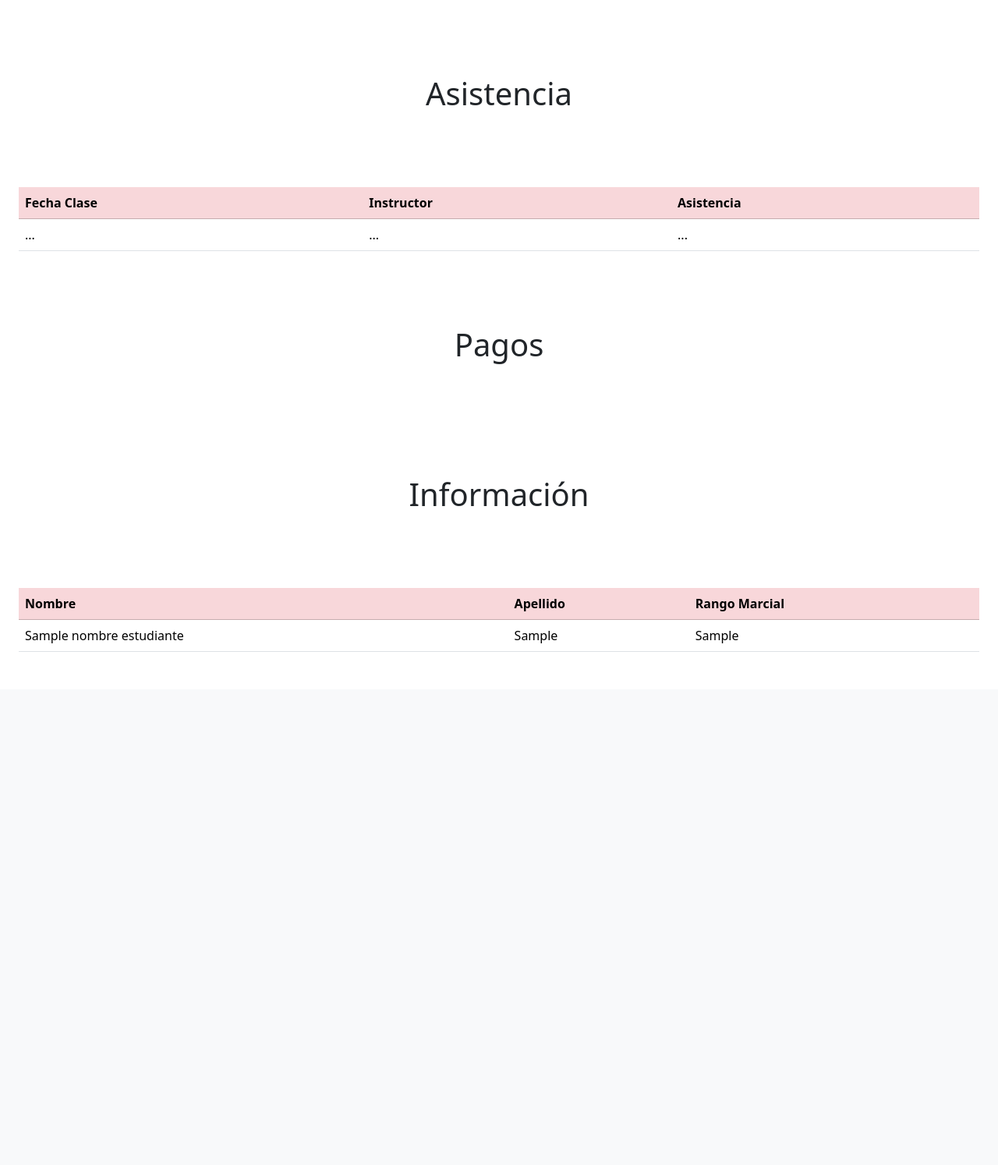
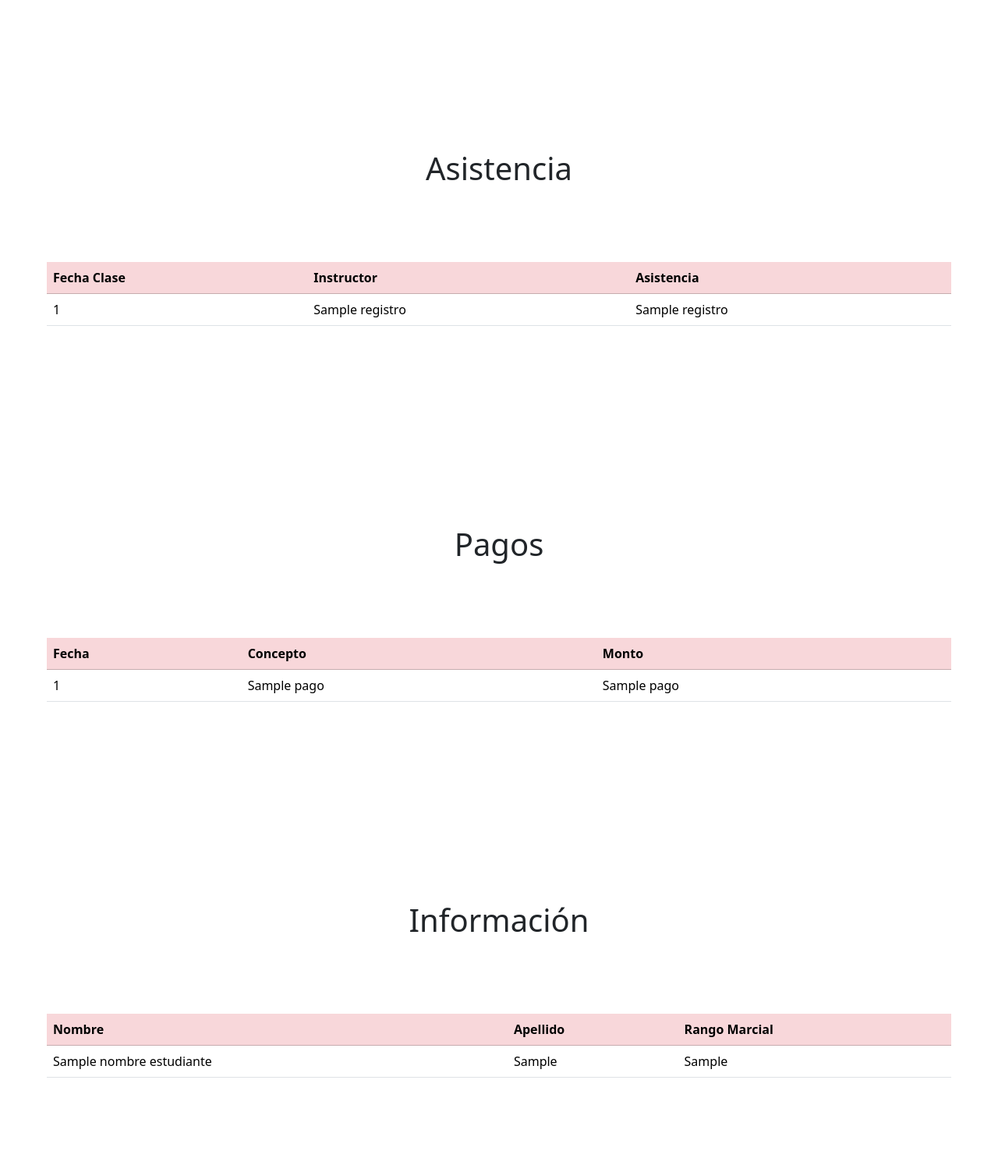
Before and after one commit to Skillex312/Project_Web_Flask, a Flask app: template templates/home_login_est.html in a window 1280 px wide. Shown: the part 944-2438 px from the top of the page at 78% size. Before the commit the page ends 1780 px from the top, so only its background shows below. Run offline with Flask 3, Linux system fonts and the light colour scheme; the template is opened without the code that fills it: most values are stand-ins (such as "Sample title", 1, 10 or a date in 2020).

Commit message:
Update home_login_est.html

```diff
--- a/templates/home_login_est.html
+++ b/templates/home_login_est.html
@@ -58,8 +58,8 @@
 
 
 		<!-- ATTENDANCE -->
-		<h1 id="attendance" class="text-center p-5 mb-5 mt-5"> Asistencia </h1>
-		<div class="container-fluid mt-5 mb-5">
+		<div class="container-fluid mt-5 mb-5 p-5">
+			<h1 id="attendance" class="text-center p-5 mb-5 mt-5"> Asistencia </h1>
 			<table class="table">
 				<thead>
 					<tr class="table-danger">
@@ -69,27 +69,50 @@
 					</tr>
 				</thead>
 				<tbody>
-					<tr>
-						<td>...</td>
-						<td>...</td>
-						<td>...</td>
-					</tr>
+					{% for registro in registros_asistencia %}
+						<tr>
+							<td>{{ registro[0] }}</td>
+							<td>{{ registro[1] }}</td>
+							<td>{{ registro[2] }}</td>
+						</tr>
+					{% endfor %}
 				</tbody>
+
 			</table>
 		</div>
 		<!-- END ATTENDANCE -->
 
 
-
 		<!-- PAYMENTS -->
+		<div class="container-fluid mt-5 mb-5 p-5">
 		<h1 id="payments" class="text-center p-5 mb-5 mt-5"> Pagos </h1>
+			<table class="table">
+				<thead>
+					<tr class="table-danger">
+						<th scope="col">Fecha</th>
+						<th scope="col">Concepto</th>
+						<th scope="col">Monto</th>
+					</tr>
+				</thead>
+				<tbody>
+					{% for pago in pagos_estudiante %}
+						<tr>
+							<td>{{ pago[0] }}</td>
+							<td>{{ pago[1] }}</td>
+							<td>{{ pago[2] }}</td>
+						</tr>
+					{% endfor %}
+				</tbody>
+			</table>
+		</div>
 		<!-- END PAYMENTS -->
 
 
 
 		<!-- INFO -->
-		<h1 id="info" class="text-center p-5 mb-5 mt-5"> Información </h1>
-		<div class="container-fluid mt-5 mb-5">
+
+		<div class="container-fluid mt-5 mb-5 p-5">
+			<h1 id="info" class="text-center p-5 mb-5 mt-5"> Información </h1>
 			<table class="table">
 				<thead>
 					<tr class="table-danger">
```
